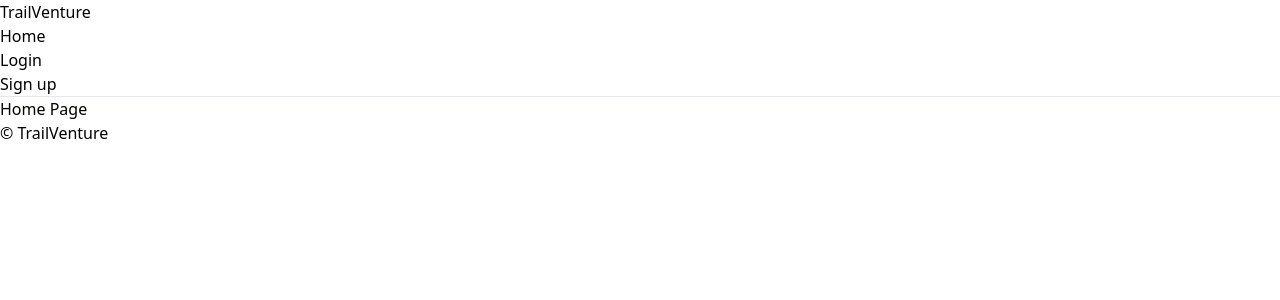
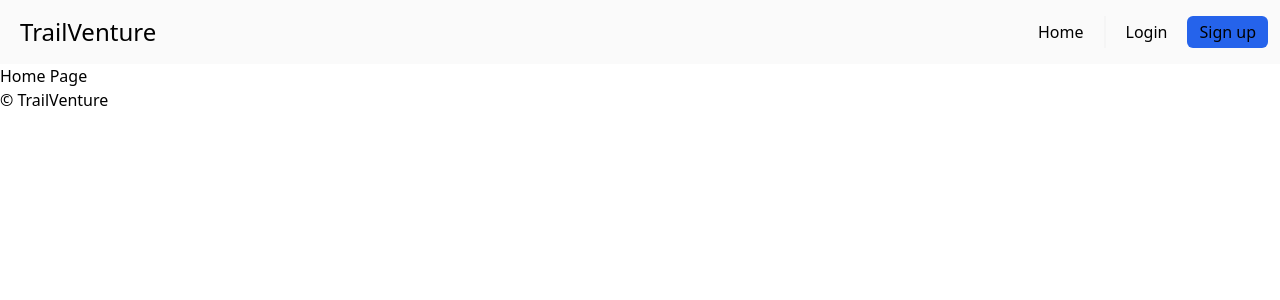
Before and after one commit to dessaesquierdo/Trailventure, a React (Vite) app: page / in a window 1280 px wide. Shown: the top 300 px of the page. Built offline with nearby package versions, Linux system fonts and the light colour scheme.

Commit message:
feat: add styling to header

```diff
--- a/src/components/layouts/Header.jsx
+++ b/src/components/layouts/Header.jsx
@@ -2,22 +2,37 @@ import { Link } from "react-router-dom";
 
 function Header() {
   return (
-    <header>
-      <h1>TrailVenture</h1>
-      <nav>
-        <ul>
-          <li>
-            <Link to="/">Home</Link>
-          </li>
-          <li>
-            <Link to="/login">Login</Link>
-          </li>
-          <li>
-            <Link to="/signup">Sign up</Link>
-          </li>
-        </ul>
-      </nav>
-      <hr />
+    <header className="relative flex w-full flex-wrap items-center justify-between bg-zinc-50 py-2 shadow-dark-mild dark:bg-neutral-700 lg:py-4">
+      <div className="px-3 flex w-full flex-wrap items-center justify-between">
+        <div className="ml-2">
+          <Link to="/" className="text-2xl text-black dark:text-white">
+            TrailVenture
+          </Link>
+        </div>
+
+        <nav className="flex gap-5 items-center">
+          <div className="flex gap-5 items-center">
+            <Link to="/" className="text-black dark:text-white">
+              Home
+            </Link>
+          </div>
+
+          <div className="inline-block w-0.5 self-stretch bg-neutral-100 dark:bg-white/10" />
+
+          <div className="flex gap-5 items-center">
+            <Link to="/login" className="text-black dark:text-white">
+              Login
+            </Link>
+
+            <Link
+              to="/signup"
+              className="px-3 py-1 border-radius rounded-md bg-blue-600 text-black dark:text-white"
+            >
+              Sign up
+            </Link>
+          </div>
+        </nav>
+      </div>
     </header>
   );
 }
```
